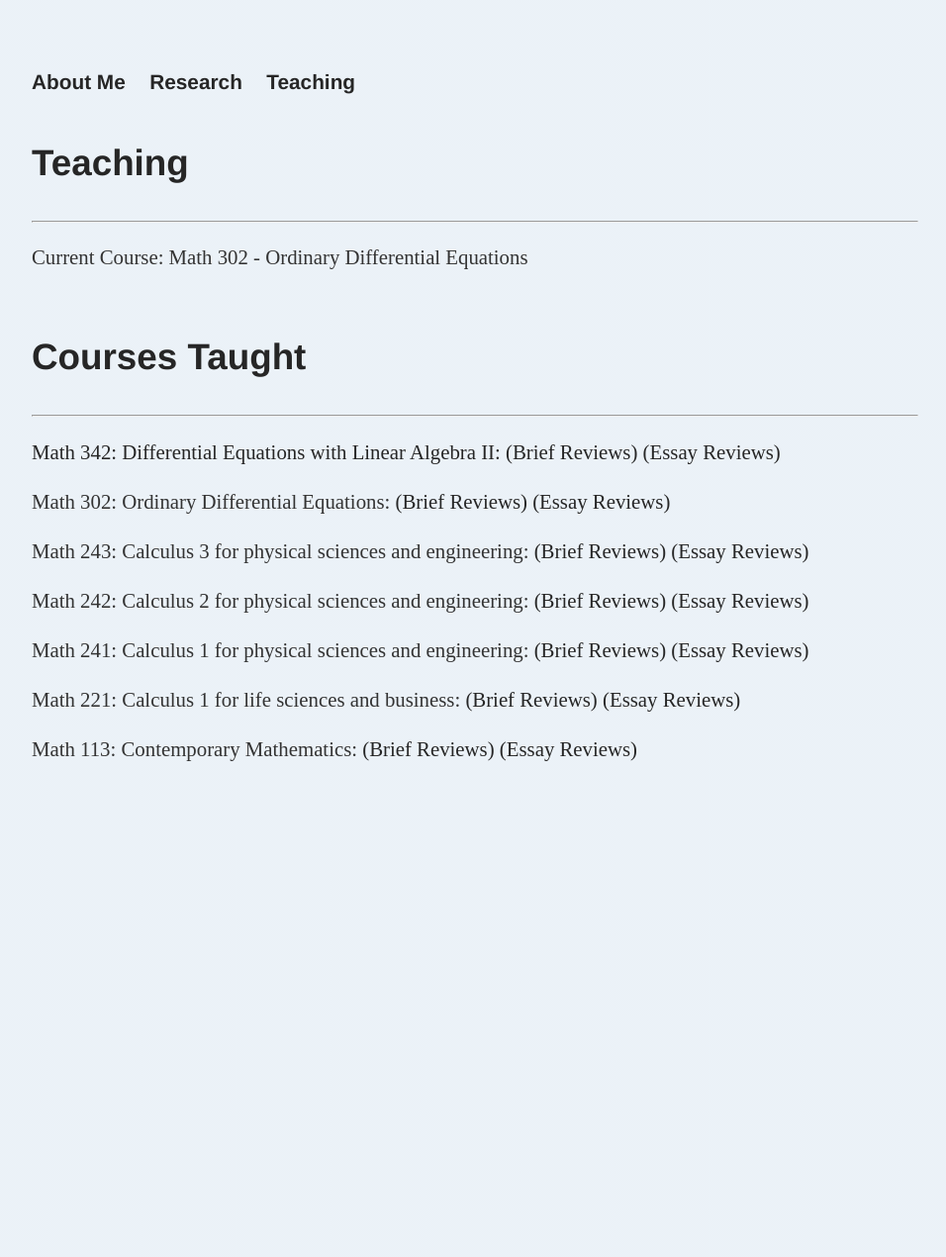
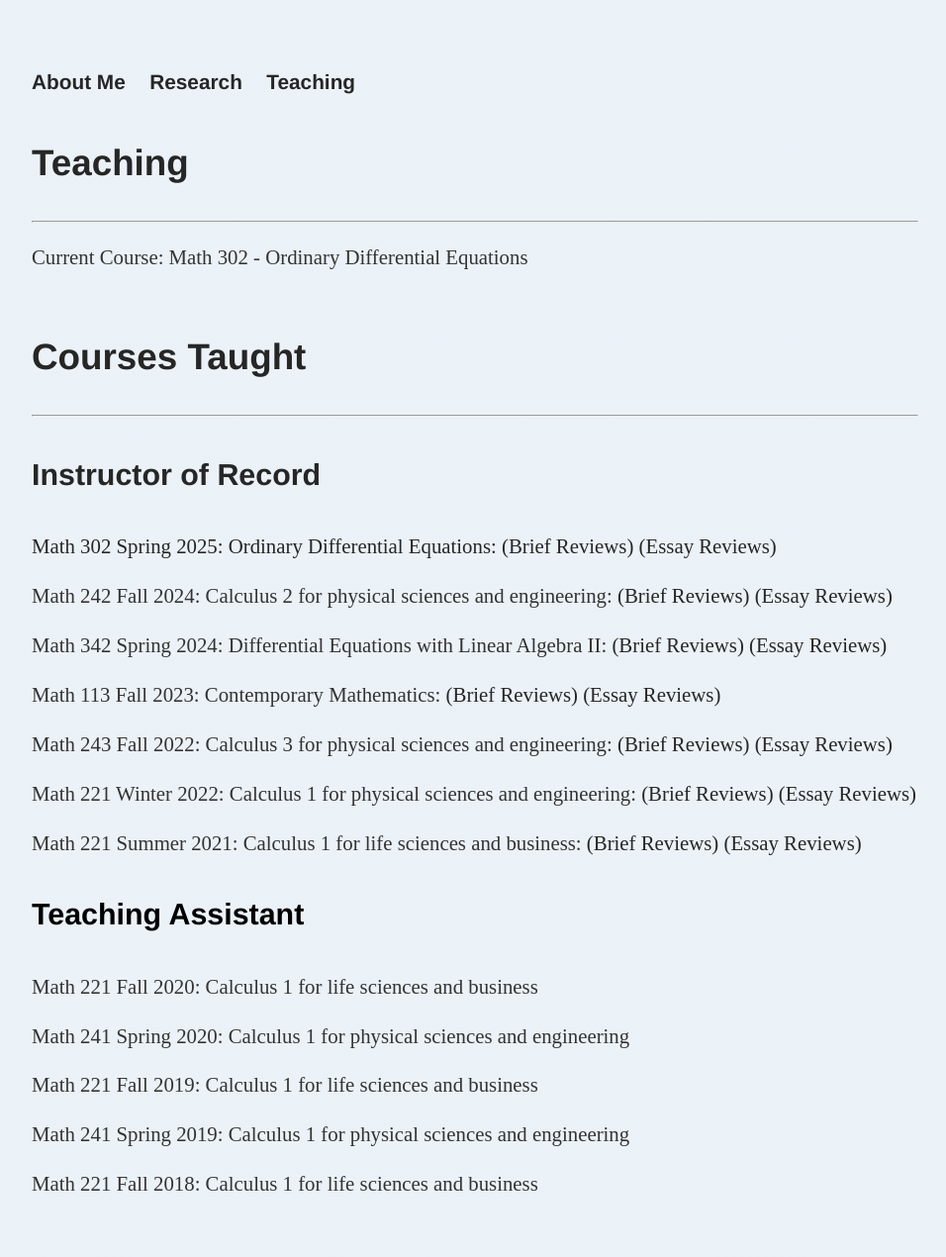
Before and after one commit to dhayes95/dhayes95.github.io, a Jekyll site: the page built from teaching/index.html, in a window 1280 px wide. Shown: the whole page at 99% size, without its empty margins (160-1116 px from the left). Built offline with Jekyll 4.4.1, drawn with Linux system fonts in a browser that asks for light colours; before the commit the page ends 900 px from its top, so only the background shows below that.

Commit message:
Update index.html

```diff
--- a/teaching/index.html
+++ b/teaching/index.html
@@ -13,27 +13,35 @@ title: Teaching
 			</p>
 			<h3>Courses Taught</h3>
 			<hr>
-				<p>Math 342: Differential Equations with Linear Algebra II:
+			<h4>Instructor of Record</h4>
+				<p>Math 302 Spring 2025: Ordinary Differential Equations:
+					<a href="reviews/S25_M302_Brief.pdf" class="download" title="Download as PDF">(Brief Reviews)</a>
+					<a href="reviews/S25_M302_Essay.pdf" class="download" title="Download as PDF">(Essay Reviews)</a></p>
+				<p>Math 242 Fall 2024: Calculus 2 for physical sciences and engineering:
+					<a href="reviews/F24_242_Brief.pdf" class="download" title="Download as PDF">(Brief Reviews)</a>
+					<a href="reviews/F24_242_Essay.pdf" class="download" title="Download as PDF">(Essay Reviews)</a></p>
+				<p>Math 342 Spring 2024: Differential Equations with Linear Algebra II:
 					<a href="reviews/S24_342_Brief.pdf" class="download" title="Download as PDF">(Brief Reviews)</a>
 					<a href="reviews/S24_342_Essay.pdf" class="download" title="Download as PDF">(Essay Reviews)</a></p>
-				<p>Math 302: Ordinary Differential Equations:
-					<a href="reviews/S25_M302_Brief.pdf" class="download" title="Download as PDF">(Brief Reviews)</a>
-					<a href="reviews/S25_M302_Essay.pdf" class="download" title="Download as PDF">(Essay Reviews)</a></p>
-				<p>Math 243: Calculus 3 for physical sciences and engineering:
+				<p>Math 113 Fall 2023: Contemporary Mathematics:
+					<a href="reviews/F23_113_Brief.pdf" class="download" title="Download as PDF">(Brief Reviews)</a>
+					<a href="reviews/F23_113_Essay.pdf" class="download" title="Download as PDF">(Essay Reviews)</a></p>
+				<p>Math 243 Fall 2022: Calculus 3 for physical sciences and engineering:
 					<a href="reviews/F22_243_Brief.pdf" class="download" title="Download as PDF">(Brief Reviews)</a>
 					<a href="reviews/F22_243_Essay.pdf" class="download" title="Download as PDF">(Essay Reviews)</a></p>
-				<p>Math 242: Calculus 2 for physical sciences and engineering:
-					<a href="reviews/F24_242_Brief.pdf" class="download" title="Download as PDF">(Brief Reviews)</a>
-					<a href="reviews/F24_242_Essay.pdf" class="download" title="Download as PDF">(Essay Reviews)</a></p>
-				<p>Math 241: Calculus 1 for physical sciences and engineering:
+				<p>Math 221 Winter 2022: Calculus 1 for physical sciences and engineering:
 					<a href="reviews/W22_221_Brief.pdf" class="download" title="Download as PDF">(Brief Reviews)</a>
 					<a href="reviews/W22_221_Essay.pdf" class="download" title="Download as PDF">(Essay Reviews)</a></p>
-				<p>Math 221: Calculus 1 for life sciences and business:
+				<p>Math 221 Summer 2021: Calculus 1 for life sciences and business:
 					<a href="reviews/Su21_221_Brief.pdf" class="download" title="Download as PDF">(Brief Reviews)</a>
 					<a href="reviews/Su21_221_Essay.pdf" class="download" title="Download as PDF">(Essay Reviews)</a></p>
-				<p>Math 113: Contemporary Mathematics:
-					<a href="reviews/F23_113_Brief.pdf" class="download" title="Download as PDF">(Brief Reviews)</a>
-					<a href="reviews/F23_113_Essay.pdf" class="download" title="Download as PDF">(Essay Reviews)</a></p>
+
+			<h4>Teaching Assistant</h4>
+			<p>Math 221 Fall 2020: Calculus 1 for life sciences and business</p>
+			<p>Math 241 Spring 2020: Calculus 1 for physical sciences and engineering </p>
+			<p>Math 221 Fall 2019: Calculus 1 for life sciences and business</p>
+			<p>Math 241 Spring 2019: Calculus 1 for physical sciences and engineering </p>
+			<p>Math 221 Fall 2018: Calculus 1 for life sciences and business</p>
 
 
 		</div>
```
